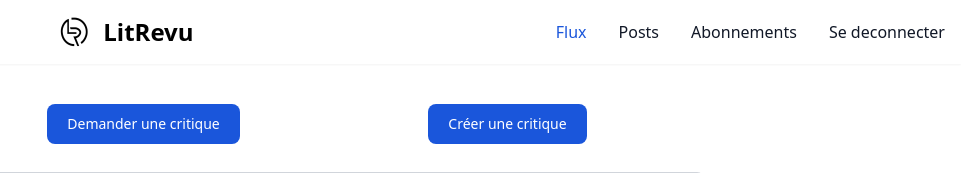
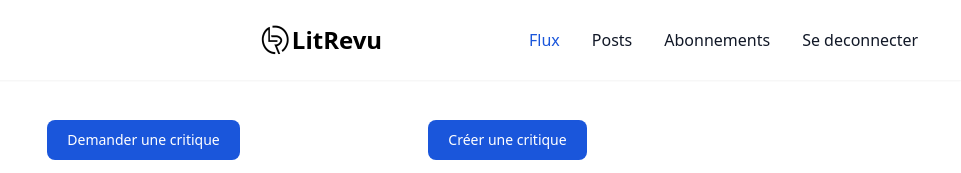
Before and after one commit to wilodorico/P-9-LitRevu, a Django app: page / in a window 1280 px wide. Shown: the top 173 px of the page, without its empty margins (319-1280 px from the left). Run offline with Django 4.2, Linux system fonts and the light colour scheme; a user stored in the database is signed in; data comes from the database, SQL or seed files in the repository; some libraries are stand-ins or nearby versions.

Commit message:
adjust navbar

```diff
--- a/templates/includes/navbar.html
+++ b/templates/includes/navbar.html
@@ -1,10 +1,10 @@
 {% load static %}
 <header>
   <nav class="relative bg-white border-gray-200 dark:bg-gray-900 shadow-sm dark:border-gray-700">
-    <div class="max-w-screen-xl flex flex-wrap items-center justify-between mx-auto p-4">
-      <div></div>
+    <div class="max-w-screen-3xl flex flex-wrap items-center justify-between mx-auto p-4">
+      <div class="hidden lg:flex flex-1"></div>
       <a href="{% url 'review:home' %}"
-         class="flex items-center space-x-3 rtl:space-x-reverse"
+         class="flex justify-center items-center flex-1 py-2"
          aria-label="Retour à l'accueil">
         <img src="{% static 'medias/favicon-32x32.png' %}"
              alt="Logo LitRevu"
@@ -15,7 +15,7 @@
       {% if user.is_authenticated %}
         <button data-collapse-toggle="navbar-default"
                 type="button"
-                class="inline-flex items-center p-2 w-10 h-10 justify-center text-sm text-gray-500 rounded-lg md:hidden hover:bg-gray-100 focus:outline-none focus:ring-2 focus:ring-gray-200 dark:text-gray-400 dark:hover:bg-gray-700 dark:focus:ring-gray-600"
+                class="inline-flex items-center p-2 w-10 h-10 justify-center text-sm text-gray-500 rounded-lg lg:hidden hover:bg-gray-100 focus:outline-none focus:ring-2 focus:ring-gray-200 dark:text-gray-400 dark:hover:bg-gray-700 dark:focus:ring-gray-600"
                 aria-controls="navbar-default"
                 aria-expanded="false">
           <span class="sr-only">Ouverture du menu principal</span>
@@ -29,37 +29,35 @@
             <path stroke="currentColor" stroke-linecap="round" stroke-linejoin="round" stroke-width="2" d="M1 1h15M1 7h15M1 13h15" />
           </svg>
         </button>
-        <div class="hidden w-full md:block md:w-auto" id="navbar-default">
-          <ul class="font-medium flex flex-col p-4 md:p-0 mt-4 border border-gray-100 rounded-lg bg-gray-50 md:flex-row md:space-x-8 rtl:space-x-reverse md:mt-0 md:border-0 md:bg-white dark:bg-gray-800 md:dark:bg-gray-900 dark:border-gray-700">
+        <div class="hidden w-full lg:flex lg:flex-1 lg:w-auto" id="navbar-default">
+          <ul class="w-full font-medium flex flex-col p-4 lg:p-0 mt-4 border border-gray-100 rounded-lg bg-gray-50 lg:flex-row lg:space-x-8 rtl:space-x-reverse lg:mt-0 lg:border-0 lg:bg-white dark:bg-gray-800 lg:dark:bg-gray-900 dark:border-gray-700">
             <li>
               <a href="{% url 'review:home' %}"
                  aria-current="{% if request.resolver_match.url_name == 'home' %}page{% endif %}"
-                 class="block py-2 px-3 rounded md:p-0 {% if request.resolver_match.url_name == 'home' %}text-white bg-blue-700 md:bg-transparent md:text-blue-700 md:dark:text-blue-500{% else %}text-gray-900 hover:bg-gray-100 md:hover:bg-transparent md:border-0 md:hover:text-blue-700 dark:text-white md:dark:hover:text-blue-500 dark:hover:bg-gray-700 dark:hover:text-white md:dark:hover:bg-transparent{% endif %}">
+                 class="block py-2 px-3 rounded lg:p-0 {% if request.resolver_match.url_name == 'home' %}text-white bg-blue-700 lg:bg-transparent lg:text-blue-700 lg:dark:text-blue-500{% else %}text-gray-900 hover:bg-gray-100 lg:hover:bg-transparent lg:border-0 lg:hover:text-blue-700 dark:text-white lg:dark:hover:text-blue-500 dark:hover:bg-gray-700 dark:hover:text-white lg:dark:hover:bg-transparent{% endif %}">
                 Flux
               </a>
             </li>
             <li>
               <a href="{% url 'review:user_posts' %}"
                  aria-current="{% if request.resolver_match.url_name == 'user_posts' %}page{% endif %}"
-                 class="block py-2 px-3 rounded md:p-0 {% if request.resolver_match.url_name == 'user_posts' %}text-white bg-blue-700 md:bg-transparent md:text-blue-700 md:dark:text-blue-500{% else %}text-gray-900 hover:bg-gray-100 md:hover:bg-transparent md:border-0 md:hover:text-blue-700 dark:text-white md:dark:hover:text-blue-500 dark:hover:bg-gray-700 dark:hover:text-white md:dark:hover:bg-transparent{% endif %}">
+                 class="block py-2 px-3 rounded lg:p-0 {% if request.resolver_match.url_name == 'user_posts' %}text-white bg-blue-700 lg:bg-transparent lg:text-blue-700 lg:dark:text-blue-500{% else %}text-gray-900 hover:bg-gray-100 lg:hover:bg-transparent lg:border-0 lg:hover:text-blue-700 dark:text-white lg:dark:hover:text-blue-500 dark:hover:bg-gray-700 dark:hover:text-white lg:dark:hover:bg-transparent{% endif %}">
                 Posts
               </a>
             </li>
             <li>
               <a href="{% url 'follows:follow_home' %}"
                  aria-current="{% if request.resolver_match.url_name == 'follow_home' %}page{% endif %}"
-                 class="block py-2 px-3 rounded md:p-0 {% if request.resolver_match.url_name == 'follow_home' %}text-white bg-blue-700 md:bg-transparent md:text-blue-700 md:dark:text-blue-500{% else %}text-gray-900 hover:bg-gray-100 md:hover:bg-transparent md:border-0 md:hover:text-blue-700 dark:text-white md:dark:hover:text-blue-500 dark:hover:bg-gray-700 dark:hover:text-white md:dark:hover:bg-transparent{% endif %}">
+                 class="block py-2 px-3 rounded lg:p-0 {% if request.resolver_match.url_name == 'follow_home' %}text-white bg-blue-700 lg:bg-transparent lg:text-blue-700 lg:dark:text-blue-500{% else %}text-gray-900 hover:bg-gray-100 lg:hover:bg-transparent lg:border-0 lg:hover:text-blue-700 dark:text-white lg:dark:hover:text-blue-500 dark:hover:bg-gray-700 dark:hover:text-white lg:dark:hover:bg-transparent{% endif %}">
                 Abonnements
               </a>
             </li>
-            <li>
+            <li class="min-w-max">
               <a href="{% url "accounts:logout" %}"
-                 class="block py-2 px-3 text-gray-900 rounded hover:bg-gray-100 md:hover:bg-transparent md:border-0 md:hover:text-blue-700 md:p-0 dark:text-white md:dark:hover:text-blue-500 dark:hover:bg-gray-700 dark:hover:text-white md:dark:hover:bg-transparent">Se deconnecter</a>
+                 class="block py-2 px-3 text-gray-900 rounded hover:bg-gray-100 lg:hover:bg-transparent lg:border-0 lg:hover:text-blue-700 lg:p-0 dark:text-white lg:dark:hover:text-blue-500 dark:hover:bg-gray-700 dark:hover:text-white lg:dark:hover:bg-transparent">Se deconnecter</a>
             </li>
           </ul>
         </div>
-      {% else %}
-        <div></div>
       {% endif %}
     </div>
   </nav>
--- a/theme/static/css/dist/styles.css
+++ b/theme/static/css/dist/styles.css
@@ -1342,6 +1342,14 @@ input:checked + .toggle-bg {
   z-index: 50;
 }
 
+.col-start-2 {
+  grid-column-start: 2;
+}
+
+.col-start-3 {
+  grid-column-start: 3;
+}
+
 .m-1 {
   margin: 0.25rem;
 }
@@ -1573,6 +1581,11 @@ input:checked + .toggle-bg {
   width: 100%;
 }
 
+.min-w-max {
+  min-width: -moz-max-content;
+  min-width: max-content;
+}
+
 .max-w-2xl {
   max-width: 42rem;
 }
@@ -1597,12 +1610,20 @@ input:checked + .toggle-bg {
   max-width: 24rem;
 }
 
+.max-w-screen-2xl {
+  max-width: 1536px;
+}
+
 .flex-1 {
   flex: 1 1 0%;
 }
 
 .flex-shrink {
   flex-shrink: 1;
+}
+
+.flex-shrink-0 {
+  flex-shrink: 0;
 }
 
 .shrink-0 {
@@ -1677,6 +1698,10 @@ input:checked + .toggle-bg {
 
 .grid-cols-7 {
   grid-template-columns: repeat(7, minmax(0, 1fr));
+}
+
+.grid-cols-3 {
+  grid-template-columns: repeat(3, minmax(0, 1fr));
 }
 
 .flex-col {
@@ -1743,6 +1768,12 @@ input:checked + .toggle-bg {
   margin-left: calc(0.75rem * calc(1 - var(--tw-space-x-reverse)));
 }
 
+.space-x-8 > :not([hidden]) ~ :not([hidden]) {
+  --tw-space-x-reverse: 0;
+  margin-right: calc(2rem * var(--tw-space-x-reverse));
+  margin-left: calc(2rem * calc(1 - var(--tw-space-x-reverse)));
+}
+
 .self-end {
   align-self: flex-end;
 }
@@ -1982,6 +2013,11 @@ input:checked + .toggle-bg {
 .py-3 {
   padding-top: 0.75rem;
   padding-bottom: 0.75rem;
+}
+
+.py-4 {
+  padding-top: 1rem;
+  padding-bottom: 1rem;
 }
 
 .pt-2 {
@@ -2301,6 +2337,11 @@ input:checked + .toggle-bg {
   color: rgb(255 255 255 / var(--tw-text-opacity, 1));
 }
 
+.hover\:text-blue-700:hover {
+  --tw-text-opacity: 1;
+  color: rgb(26 86 219 / var(--tw-text-opacity, 1));
+}
+
 .focus\:border-blue-500:focus {
   --tw-border-opacity: 1;
   border-color: rgb(63 131 248 / var(--tw-border-opacity, 1));
@@ -2648,6 +2689,61 @@ input:checked + .toggle-bg {
 }
 
 @media (min-width: 1024px) {
+  .lg\:mt-0 {
+    margin-top: 0px;
+  }
+
+  .lg\:block {
+    display: block;
+  }
+
+  .lg\:flex {
+    display: flex;
+  }
+
+  .lg\:hidden {
+    display: none;
+  }
+
+  .lg\:w-auto {
+    width: auto;
+  }
+
+  .lg\:flex-1 {
+    flex: 1 1 0%;
+  }
+
+  .lg\:flex-shrink-0 {
+    flex-shrink: 0;
+  }
+
+  .lg\:flex-row {
+    flex-direction: row;
+  }
+
+  .lg\:space-x-8 > :not([hidden]) ~ :not([hidden]) {
+    --tw-space-x-reverse: 0;
+    margin-right: calc(2rem * var(--tw-space-x-reverse));
+    margin-left: calc(2rem * calc(1 - var(--tw-space-x-reverse)));
+  }
+
+  .lg\:border-0 {
+    border-width: 0px;
+  }
+
+  .lg\:bg-transparent {
+    background-color: transparent;
+  }
+
+  .lg\:bg-white {
+    --tw-bg-opacity: 1;
+    background-color: rgb(255 255 255 / var(--tw-bg-opacity, 1));
+  }
+
+  .lg\:p-0 {
+    padding: 0px;
+  }
+
   .lg\:px-8 {
     padding-left: 2rem;
     padding-right: 2rem;
@@ -2657,6 +2753,39 @@ input:checked + .toggle-bg {
     padding-top: 8rem;
     padding-bottom: 8rem;
   }
+
+  .lg\:text-blue-700 {
+    --tw-text-opacity: 1;
+    color: rgb(26 86 219 / var(--tw-text-opacity, 1));
+  }
+
+  .lg\:hover\:bg-transparent:hover {
+    background-color: transparent;
+  }
+
+  .lg\:hover\:text-blue-700:hover {
+    --tw-text-opacity: 1;
+    color: rgb(26 86 219 / var(--tw-text-opacity, 1));
+  }
+
+  .lg\:dark\:bg-gray-900:is(.dark *) {
+    --tw-bg-opacity: 1;
+    background-color: rgb(17 24 39 / var(--tw-bg-opacity, 1));
+  }
+
+  .lg\:dark\:text-blue-500:is(.dark *) {
+    --tw-text-opacity: 1;
+    color: rgb(63 131 248 / var(--tw-text-opacity, 1));
+  }
+
+  .lg\:dark\:hover\:bg-transparent:hover:is(.dark *) {
+    background-color: transparent;
+  }
+
+  .lg\:dark\:hover\:text-blue-500:hover:is(.dark *) {
+    --tw-text-opacity: 1;
+    color: rgb(63 131 248 / var(--tw-text-opacity, 1));
+  }
 }
 
 .rtl\:rotate-180:where([dir="rtl"], [dir="rtl"] *) {
```
